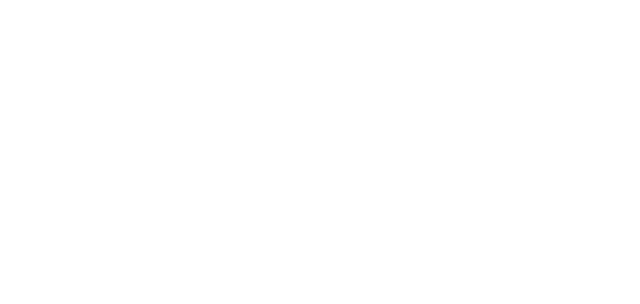
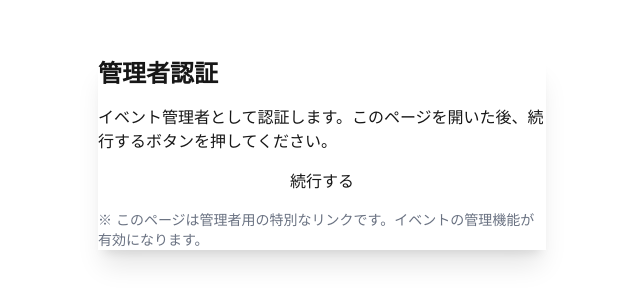
Before and after one commit to takemasa32/multi-schedule-app, a Next.js app: page /event/1/admin/1 in a window 1280 px wide. Before the commit this address had no page. Shown: the part 246-550 px from the top of the page, without its empty margins (318-958 px from the left). Built offline with nearby package versions, Linux system fonts and the light colour scheme.

Commit message:
feat: Supabaseクライアントのサーバーサイド用初期化関数を追加し、関連パッケージを更新

```diff
--- a/package.json
+++ b/package.json
@@ -9,6 +9,8 @@
     "lint": "next lint"
   },
   "dependencies": {
+    "@supabase/auth-helpers-nextjs": "^0.10.0",
+    "@supabase/ssr": "^0.6.1",
     "@supabase/supabase-js": "^2.49.4",
     "@types/uuid": "^10.0.0",
     "daisyui": "^5.0.28",
--- a/src/app/actions.ts
+++ b/src/app/actions.ts
@@ -1,15 +1,10 @@
 "use server";
 
 import { redirect } from "next/navigation";
-import { createClient } from "@supabase/supabase-js";
-// Databaseの型が定義されていなければ、型情報なしでも問題ありません
-// import { Database } from '@/lib/database.types';
+import { getSupabaseServerClient } from "@/lib/supabase";
 
 // サーバーサイド用Supabaseクライアントの初期化
-const supabaseAdmin = createClient(
-  process.env.SUPABASE_URL!,
-  process.env.SUPABASE_SERVICE_ROLE_KEY!
-);
+const supabaseAdmin = getSupabaseServerClient();
 
 export async function createEvent(formData: FormData) {
   const title = formData.get("title") as string;
--- a/src/app/event/[public_id]/admin/[admin_token]/page.tsx
+++ b/src/app/event/[public_id]/admin/[admin_token]/page.tsx
@@ -1,6 +1,32 @@
 import { redirect } from "next/navigation";
-import { createServerComponentClient } from "@supabase/auth-helpers-nextjs";
 import { cookies } from "next/headers";
+
+// CookieをセットするためのServer Action
+async function setAdminTokenCookie(adminToken: string) {
+  "use server";
+
+  const cookiesStore = await cookies();
+  cookiesStore.set("admin_token", adminToken, {
+    path: "/",
+    httpOnly: true,
+    sameSite: "strict",
+    maxAge: 60 * 60 * 24 * 7 * 4, // 28日間
+    secure: process.env.NODE_ENV === "production",
+  });
+
+  return { success: true };
+}
+
+// サーバーアクション: リダイレクト処理を行う
+async function adminRedirect(adminToken: string, publicId: string) {
+  "use server";
+
+  // Cookieにadmin_tokenを保存
+  await setAdminTokenCookie(adminToken);
+
+  // イベント詳細ページにリダイレクト
+  redirect(`/event/${publicId}`);
+}
 
 // この管理者ページは単なるリダイレクターとして機能し、
 // admin_tokenをセッションに保存してからイベント詳細ページへリダイレクトします
@@ -9,18 +35,33 @@ export default async function EventAdminPage({
 }: {
   params: { public_id: string; admin_token: string };
 }) {
-  const cookieStore = cookies();
+  // paramsを非同期APIとして正しく取得
+  const resolvedParams = await params;
+  const publicId = resolvedParams.public_id;
+  const adminToken = resolvedParams.admin_token;
 
-  // Cookieにadmin_tokenを保存
-  // 実際の実装ではセキュリティを考慮して適切に処理する
-  cookieStore.set("admin_token", params.admin_token, {
-    path: "/",
-    httpOnly: true,
-    sameSite: "strict",
-    maxAge: 60 * 60 * 24 * 7, // 7日間
-    secure: process.env.NODE_ENV === "production",
-  });
+  // この内容はクライアント側に表示される（管理者認証への案内）
+  return (
+    <div className="flex min-h-screen flex-col items-center justify-center p-4">
+      <div className="card w-full max-w-md bg-base-100 shadow-xl">
+        <div className="card-body">
+          <h1 className="card-title text-2xl font-bold">管理者認証</h1>
+          <p className="py-4">
+            イベント管理者として認証します。このページを開いた後、続行するボタンを押してください。
+          </p>
 
-  // イベント詳細ページにリダイレクト
-  redirect(`/event/${params.public_id}`);
+          <form action={adminRedirect.bind(null, adminToken, publicId)}>
+            <button type="submit" className="btn btn-primary w-full">
+              続行する
+            </button>
+          </form>
+
+          <p className="text-sm text-gray-500 mt-4">
+            ※
+            このページは管理者用の特別なリンクです。イベントの管理機能が有効になります。
+          </p>
+        </div>
+      </div>
+    </div>
+  );
 }
--- a/src/app/event/[public_id]/page.tsx
+++ b/src/app/event/[public_id]/page.tsx
@@ -1,30 +1,40 @@
 import { cookies } from "next/headers";
 import { notFound } from "next/navigation";
-import { createServerComponentClient } from "@supabase/auth-helpers-nextjs";
+import { createClient } from "@supabase/supabase-js";
 import AvailabilityForm from "@/components/availability-form";
 import AvailabilitySummary from "@/components/availability-summary";
 import FinalizeEventSection from "@/components/finalize-event-section";
 import { CalendarLinks } from "@/components/calendar-links";
 import { formatDateTimeWithDay } from "@/lib/utils";
 
+// サーバーサイドでのSupabaseクライアントを初期化する共通関数をインポート
+import { getSupabaseServerClient } from "@/lib/supabase";
+
 export default async function EventDetailPage({
   params,
 }: {
   params: { public_id: string };
 }) {
-  const cookieStore = cookies();
+  // 非同期APIであるparamsをawait
+  const resolvedParams = await params;
+  const publicId = resolvedParams.public_id;
+
+  const cookieStore = await cookies();
   const adminToken = cookieStore.get("admin_token")?.value;
 
-  // Supabaseクライアントの初期化
-  const supabase = createServerComponentClient({ cookies });
+  // Supabaseクライアントの取得
+  const supabase = getSupabaseServerClient();
 
   // イベント情報の取得
   const { data: event, error: eventError } = await supabase
     .from("events")
-    .select("*, event_dates(id, date_time, label)")
-    .eq("public_token", params.public_id)
+    .select("*, event_dates!event_dates_event_id_fkey(id, date_time, label)")
+    .eq("public_token", publicId)
     .single();
 
+  if (eventError) {
+    console.error("イベント取得エラー:", eventError);
+  }
   // イベントが見つからない場合は404を返す
   if (eventError || !event) {
     return notFound();
@@ -156,7 +166,7 @@ export default async function EventDetailPage({
         <>
           {/* 回答フォーム */}
           <AvailabilityForm
-            eventToken={params.public_id}
+            eventToken={publicId}
             eventDates={event.event_dates}
           />
 
--- a/src/lib/supabase.ts
+++ b/src/lib/supabase.ts
@@ -20,3 +20,9 @@ export const getSupabaseAdmin = () => {
   }
   return createClient(supabaseUrl, supabaseServiceKey);
 };
+
+// サーバーサイドで使用するクライアントを取得する関数
+// この関数は常にサービスロールキーを使用します
+export const getSupabaseServerClient = () => {
+  return getSupabaseAdmin();
+};
```
Also changed, not shown: 1 other file (tests, documents, lock files or other folders).
